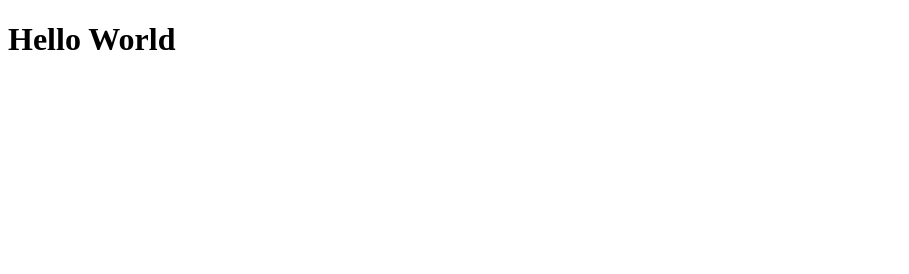
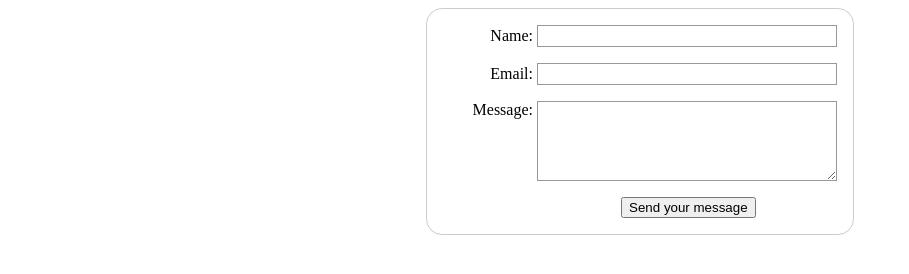
Before and after one commit to caseyj77/git_test, a plain HTML site: page html_boilerplate/index.html in a window 1280 px wide. Shown: the whole page, without its empty margins (0-909 px from the left). Drawn offline with Linux system fonts and the light colour scheme.

Commit message:
practice creating forms

```diff
--- a/html_boilerplate/index.html
+++ b/html_boilerplate/index.html
@@ -4,9 +4,98 @@
         <meta charset="utf-8">
         <title>My First Webpage</title>
     </head>
+    <style>
+        body {
+  /* Center the form on the page */
+  text-align: center;
+}
+
+form {
+  display: inline-block;
+  /* Form outline */
+  padding: 1em;
+  border: 1px solid #ccc;
+  border-radius: 1em;
+}
+
+ul {
+  list-style: none;
+  padding: 0;
+  margin: 0;
+}
+
+form li + li {
+  margin-top: 1em;
+}
+
+label {
+  /* Uniform size & alignment */
+  display: inline-block;
+  min-width: 90px;
+  text-align: right;
+}
+
+input,
+textarea {
+  /* To make sure that all text fields have the same font settings
+     By default, textareas have a monospace font */
+  font: 1em sans-serif;
+  /* Uniform text field size */
+  width: 300px;
+  box-sizing: border-box;
+  /* Match form field borders */
+  border: 1px solid #999;
+}
+
+input:focus,
+textarea:focus {
+  /* Additional highlight for focused elements */
+  border-color: #000;
+}
+
+textarea {
+  /* Align multiline text fields with their labels */
+  vertical-align: top;
+  /* Provide space to type some text */
+  height: 5em;
+}
+
+.button {
+  /* Align buttons with the text fields */
+  padding-left: 90px; /* same size as the label elements */
+}
+
+button {
+  /* This extra margin represent roughly the same space as the space
+     between the labels and their text fields */
+  margin-left: 0.5em;
+}
+
+    </style>
 
     <body>
-        <h1>Hello World</h1>
+        <form action="/my-handling-form-page" method="post">
+            <ul>
+              <li>
+                <label for="name">Name:</label>
+                <input type="text" id="name" name="user_name" />
+              </li>
+              <li>
+                <label for="mail">Email:</label>
+                <input type="email" id="mail" name="user_email" />
+              </li>
+              <li>
+                <label for="msg">Message:</label>
+                <textarea id="msg" name="user_message"></textarea>
+              </li>
+              <li class="button">
+                    <button type="submit">Send your message</button>
+              </li>
+            </ul>
+          </form>
+
+
+
     </body>
 
 </html>
```
